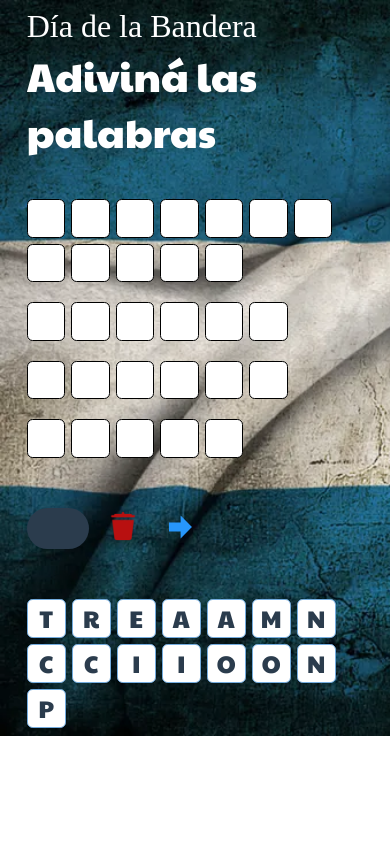
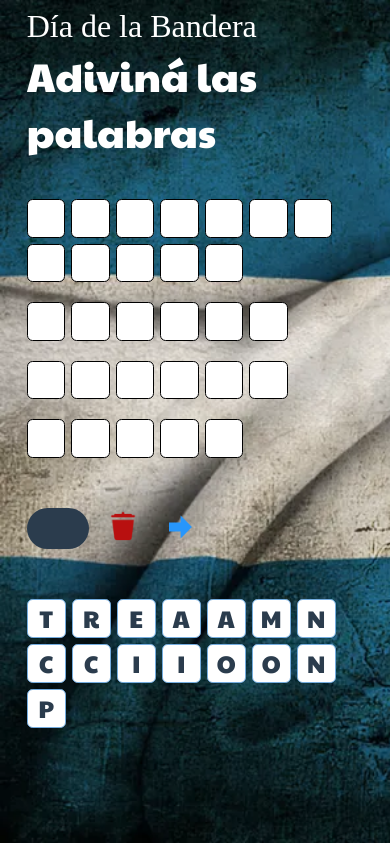
Before and after one commit to TomasSorgetti/DiaDeLaBandera, a React (Vite) app: page / in a window 390 px wide. Built offline with nearby package versions, Linux system fonts and the light colour scheme; a web font is replaced by a local one.

Commit message:
bg responsive

```diff
--- a/src/index.css
+++ b/src/index.css
@@ -8,6 +8,7 @@ body{
 }
 @media screen and (max-width:600px){
     body{
+        min-height: 98vh;
         height: 100%;
     }
 }
```
